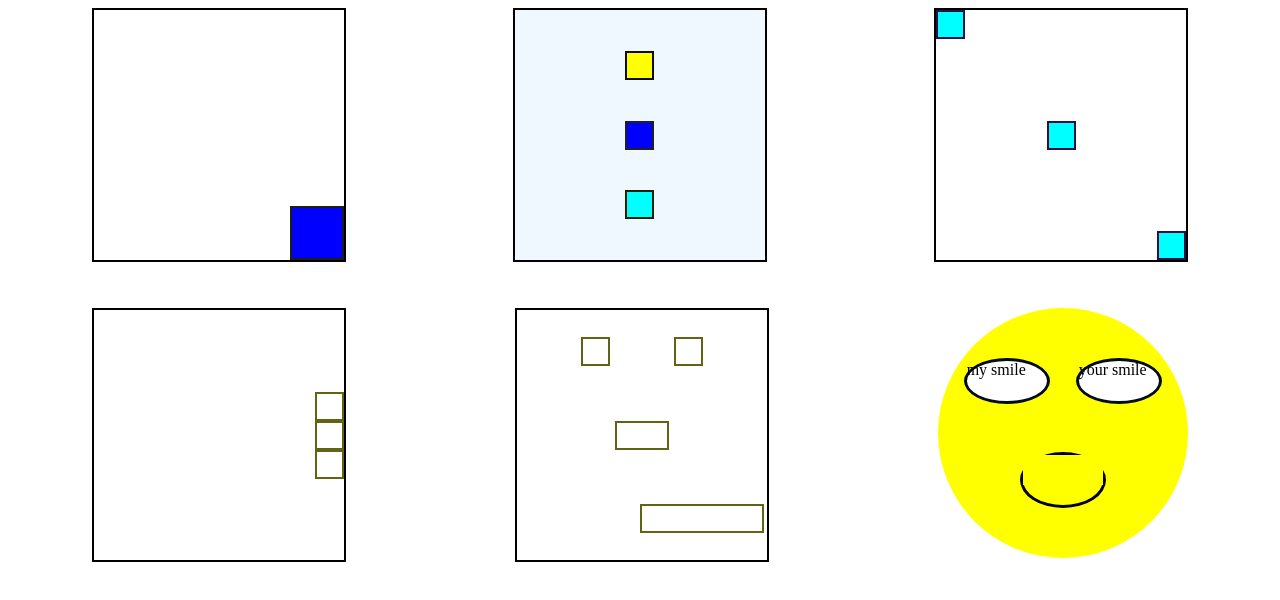
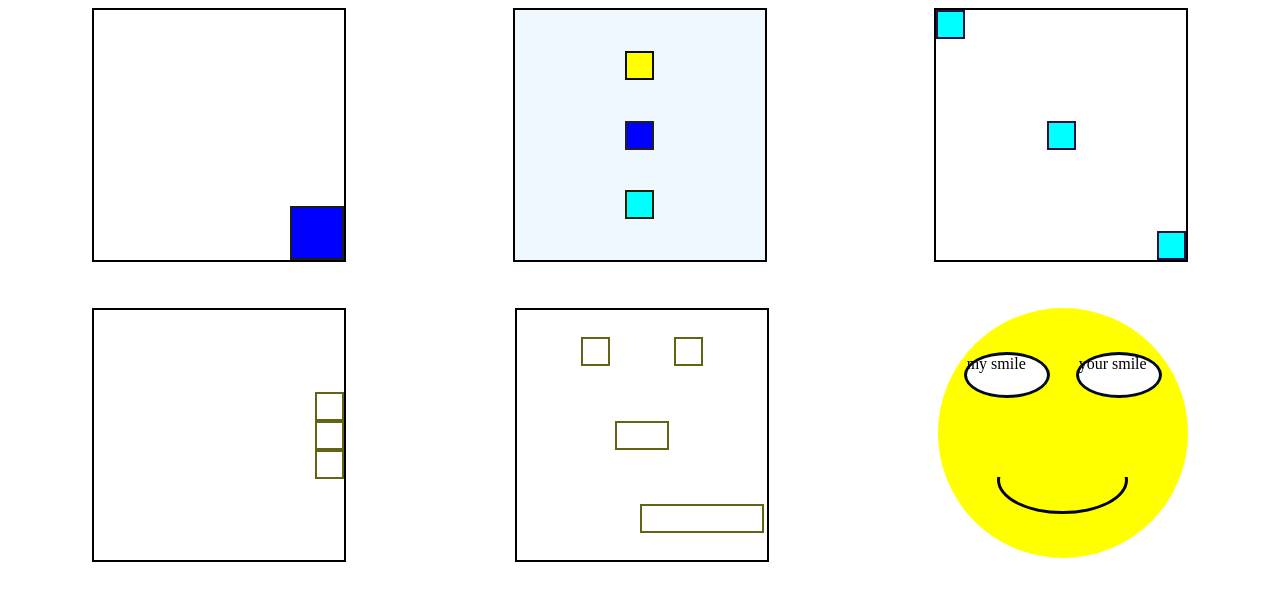
Before and after one commit to Uujgiijack/3.7, a plain HTML site: page index.html in a window 1280 px wide. Drawn offline with Linux system fonts and the light colour scheme.

Commit message:
Update style.css

```diff
--- a/style.css
+++ b/style.css
@@ -166,17 +166,19 @@
     background-color: white;
     border-radius: 50%;
 }
-.smile .mouth{
-    width: 80px;
-    height: 50px;
-    border: 3px solid black;
+.smile .mouth {
+    width: 50%;
+    height: 25%;
+    border: 3px solid #000;
     border-radius: 50%;
     position: relative;
 }
-.mouth .har{
-    width: 100%;
-    height: 60%;
+
+.smile .mouth .har{
+    background-color: #ff0;
+    height: 50%;
     position: absolute;
-    background-color: yellow;
-    /* z-index: 99; */
+    top: -3px;
+    left: -3px;
+    right: -3px;
 }
```
